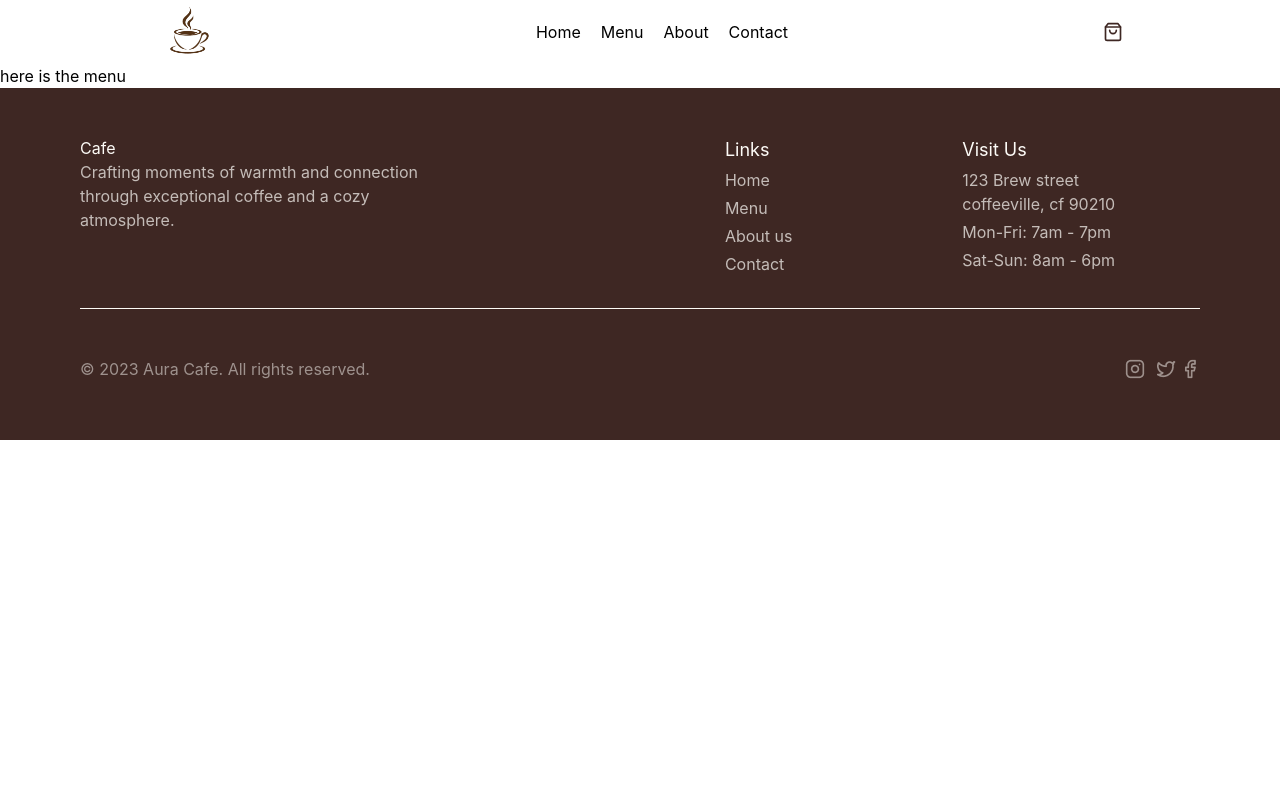
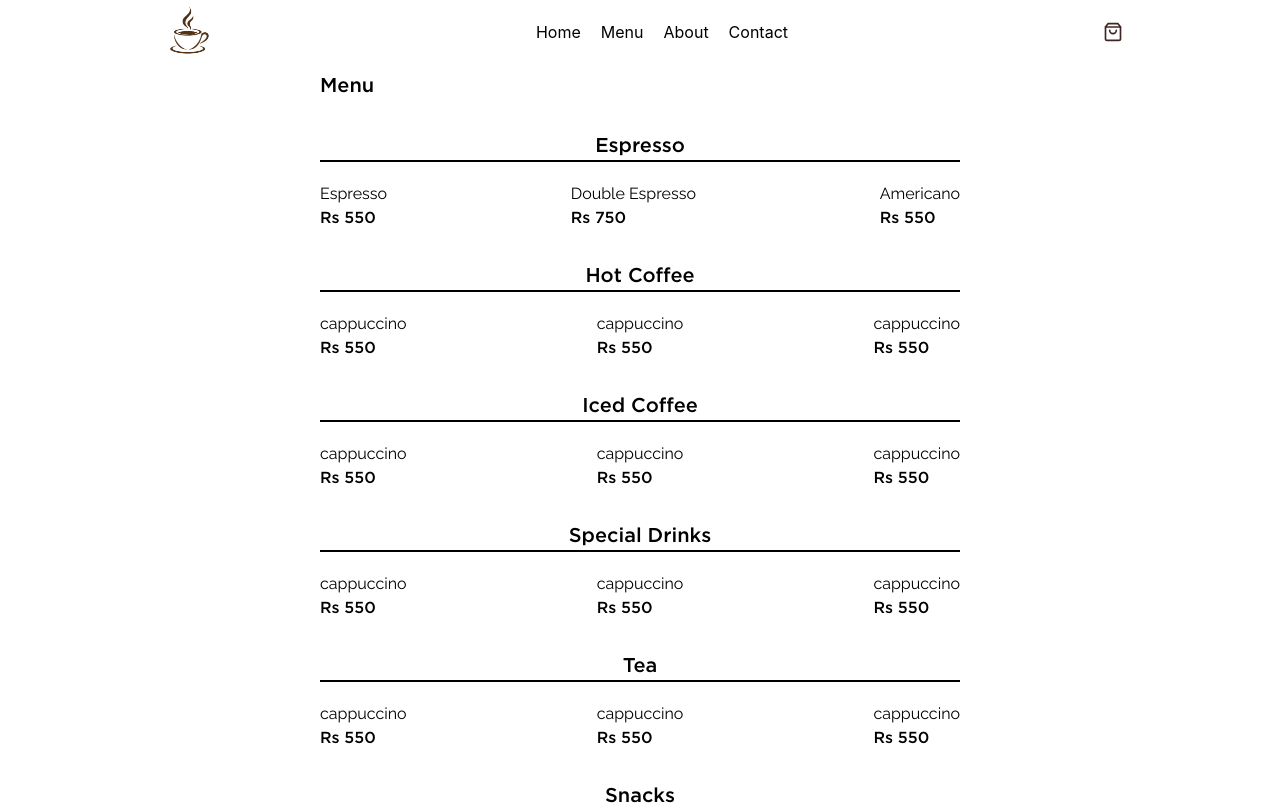
Before and after one commit to Kristal0024/Coffee-shop, a React (Vite) app: page /menu in a window 1280 px wide. Shown: the top 805 px of the page. Built offline with nearby package versions, Linux system fonts and the light colour scheme.

Commit message:
added menu

```diff
--- a/src/App.css
+++ b/src/App.css
@@ -1,5 +1,13 @@
 @import "tailwindcss";
 
+@font-face{
+font-family:"Railway";
+src:url("./assets/fonts/Raleway-Regular.ttf") format("truetype")
+}
+@font-face{
+font-family:"gotham";
+src:url("./assets/fonts/Gotham\ Medium.otf")
+}
 @theme{
   --color-primary: #3E2723;
   --color-secondary: #D7CCC8;
@@ -12,5 +20,7 @@
   --color-footer:#FDFBF7;
 
   --font-sans:'Inter',sans-serif;
+--font-Railway:"Railway",sans-serif;
+--font-gotham:"gotham",sans-serif;
 
 }
--- /dev/null
+++ b/src/components/MenuCard.jsx
@@ -0,0 +1,22 @@
+import React from 'react'
+
+const MenuCard = ({title,items}) => {
+  return (
+    <>
+<div className="cardWrapper py-2">
+<h1 className='text-center pt-4 font-gotham text-xl'>{title}</h1>
+<hr className='border-1' />
+<div className="flex justify-between pt-5">
+{items.map((item)=>(
+<div className="flex flex-col" key={item.name}>
+<p className='font-Railway'>{item.name}</p>
+<p className='font-medium font-gotham'>{item.price}</p>
+</div>
+))}
+</div>
+</div>
+</>
+  )
+}
+
+export default MenuCard
--- a/src/pages/Menu.jsx
+++ b/src/pages/Menu.jsx
@@ -1,10 +1,66 @@
 import React from 'react'
-
+import MenuCard from '../components/MenuCard'
+const data=[
+{
+title:"Espresso",
+items:[{name:"Espresso",price:"Rs 550"},{name:"Double Espresso",price:"Rs 750"},
+{name:"Americano",price:"Rs 550"}]
+},
+{
+title:"Hot Coffee",
+items:[
+{name:"cappuccino",price:"Rs 550"},
+{name:"cappuccino",price:"Rs 550"},
+{name:"cappuccino",price:"Rs 550"},
+]
+},
+{
+title:"Iced Coffee",
+items:[
+{name:"cappuccino",price:"Rs 550"},
+{name:"cappuccino",price:"Rs 550"},
+{name:"cappuccino",price:"Rs 550"},
+]
+},
+{
+title:"Special Drinks",
+items:[
+{name:"cappuccino",price:"Rs 550"},
+{name:"cappuccino",price:"Rs 550"},
+{name:"cappuccino",price:"Rs 550"},
+]
+},
+{
+title:"Tea",
+items:[
+{name:"cappuccino",price:"Rs 550"},
+{name:"cappuccino",price:"Rs 550"},
+{name:"cappuccino",price:"Rs 550"},
+]
+},
+{
+title:"Snacks",
+items:[
+{name:"cappuccino",price:"Rs 550"},
+{name:"cappuccino",price:"Rs 550"},
+{name:"cappuccino",price:"Rs 550"},
+]
+},
+]
 const Menu = () => {
   return (
-    <div>
-      here is the menu
-    </div>
+    <>
+<div className="menuwrapper w-[100%] xl:px-80 lg:px-70 flex flex-col">
+<h1 className='py-2 font-medium font-gotham text-xl'>Menu</h1>
+<div className="content mb-5">
+{
+data.map((e)=>(
+<MenuCard key={e.title} {...e} />
+))
+}
+</div>
+</div>
+</>
   )
 }
 
```
Also changed, not shown: src/assets/fonts/Gotham Medium.otf (added), src/assets/fonts/Raleway-Regular.ttf (added).
